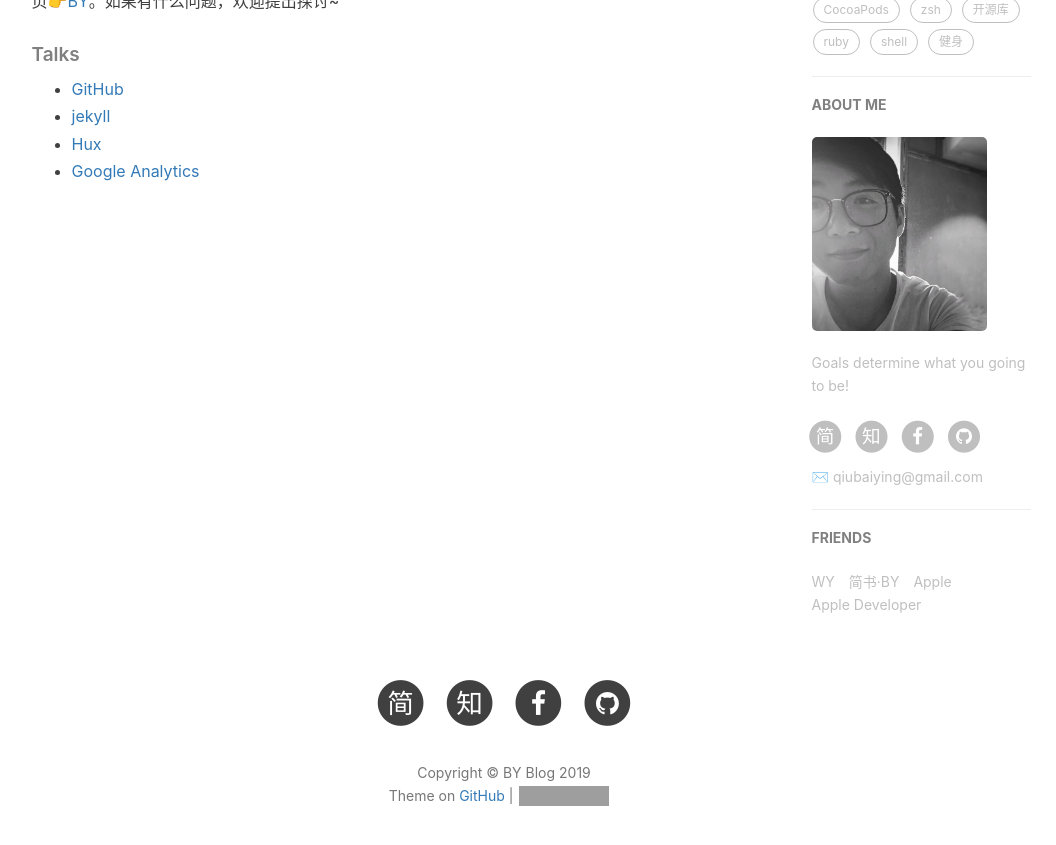
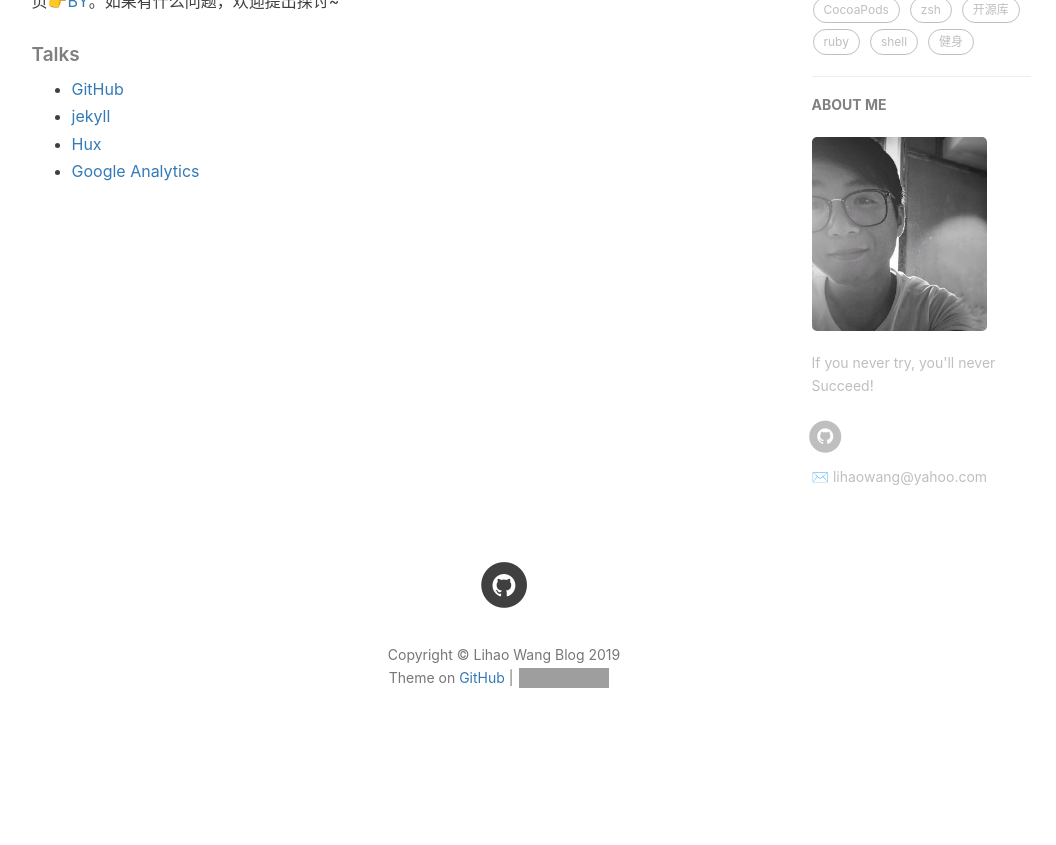
Before and after one commit to LihaoWang1991/Lihaowang1991.github.io, a Jekyll site: the page built from about.html, in a window 1280 px wide and 900 px high, scrolled down 713 px. Shown: the top 845 px of the window, without its empty margins (136-1192 px from the left). Built offline with Jekyll 4.4.1, drawn with Linux system fonts in a browser that asks for light colours; nearby versions of some CDN libraries; comment, search, counter and statistics services are not loaded; after the commit the page ends 1495 px from its top, so only the background shows below that; some of the changed lines change nothing that is shown; some of the changed text lies outside the part shown; grey boxes are pictures that could not be loaded.

Commit message:
Update _config.yml

```diff
--- a/_config.yml
+++ b/_config.yml
@@ -1,17 +1,17 @@
 # Site settings
-title: BY Blog
-SEOTitle: 柏荧的博客 | BY Blog
+title: Lihao Wang Blog
+SEOTitle: Lihao Wang Blog
 header-img: img/post-bg-desk.jpg
-email: qiubaiying@gmail.com
+email: lihaowang@yahoo.com
 description: "Every failure is leading towards success."
-keyword: "BY, BY Blog, 柏荧的博客, qiubaiying, 邱柏荧, iOS, Apple, iPhone"
-url: "http://qiubaiying.github.io"          # your host, for absolute URL
+keyword: "Lihao Wang, Blog, AI, Engineering"
+url: "http://lihaowang1991.github.io"          # your host, for absolute URL
 baseurl: ""      # for example, '/blog' if your blog hosted on 'host/blog'
-github_repo: "https://github.com/qiubaiying/qiubaiying.github.io.git" # you code repository
+github_repo: "https://github.com/LihaoWang1991/lihaowang1991.github.io" # you code repository
 
 # Sidebar settings
 sidebar: true                           # whether or not using Sidebar.
-sidebar-about-description: "Goals determine what you going to be!"
+sidebar-about-description: "If you never try, you'll never Succeed!"
 sidebar-avatar: /img/about-BY-gentle.jpg      # use absolute URL, seeing it's used in both `/` and `/about/`
 
 
@@ -19,10 +19,7 @@ sidebar-avatar: /img/about-BY-gentle.jpg      # use absolute URL, seeing it's us
 # SNS settings
 RSS: false
 # weibo_username:     qiubaiying
-zhihu_username:     qiubaiying
-github_username:    qiubaiying
-facebook_username:  baiying.qiu.7
-jianshu_username:   e71990ada2fd
+github_username:    lihaowang1991
 #twitter_username:   qiubaiying
 
 
@@ -57,28 +54,28 @@ kramdown:
 
 # 评论系统
 # Disqus（https://disqus.com/）
-# disqus_username: qiubaiying
+# disqus_username: Lihao Wang
 
 # Gitalk
-gitalk:
-  enable: true    #是否开启Gitalk评论
-  clientID: f2c84e7629bb1446c1a4                            #生成的clientID
-  clientSecret: ca6d6139d1e1b8c43f8b2e19492ddcac8b322d0d    #生成的clientSecret
-  repo: qiubaiying.github.io    #仓库名称
-  owner: qiubaiying    #github用户名
-  admin: qiubaiying
-  distractionFreeMode: true #是否启用类似FB的阴影遮罩
+# gitalk:
+# enable: true    #是否开启Gitalk评论
+# clientID: f2c84e7629bb1446c1a4                            #生成的clientID
+# clientSecret: ca6d6139d1e1b8c43f8b2e19492ddcac8b322d0d    #生成的clientSecret
+# repo: qiubaiying.github.io    #仓库名称
+# owner: qiubaiying    #github用户名
+# admin: qiubaiying
+# distractionFreeMode: true #是否启用类似FB的阴影遮罩
 
 
 # 统计
 
 # Analytics settings
 # Baidu Analytics
-ba_track_id: b50bf2b12b5338a1845e33832976fd68
+# ba_track_id: b50bf2b12b5338a1845e33832976fd68
 
 # Google Analytics
-ga_track_id: 'UA-90855596-1'            # Format: UA-xxxxxx-xx
-ga_domain: qiubaiying.top               # 默认的是 auto, 这里我是自定义了的域名，你如果没有自己的域名，需要改成auto
+# ga_track_id: 'UA-90855596-1'            # Format: UA-xxxxxx-xx
+# ga_domain: qiubaiying.top               # 默认的是 auto, 这里我是自定义了的域名，你如果没有自己的域名，需要改成auto
 
 
 
@@ -97,18 +94,18 @@ service-worker: true
 
 
 # Friends
-friends: [
-    {
-        title: "WY",
-        href: "http://zhengwuyang.com"
-    },{
-        title: "简书·BY",
-        href: "http://www.jianshu.com/u/e71990ada2fd"
-    },{
-        title: "Apple",
-        href: "https://apple.com"
-    },{
-        title: "Apple Developer",
-        href: "https://developer.apple.com/"
-    }
-]
+# friends: [
+#   {
+#       title: "WY",
+#       href: "http://zhengwuyang.com"
+#   },{
+#       title: "简书·BY",
+#       href: "http://www.jianshu.com/u/e71990ada2fd"
+#   },{
+#       title: "Apple",
+#       href: "https://apple.com"
+#   },{
+#       title: "Apple Developer",
+#       href: "https://developer.apple.com/"
+#   }
+#]
```
